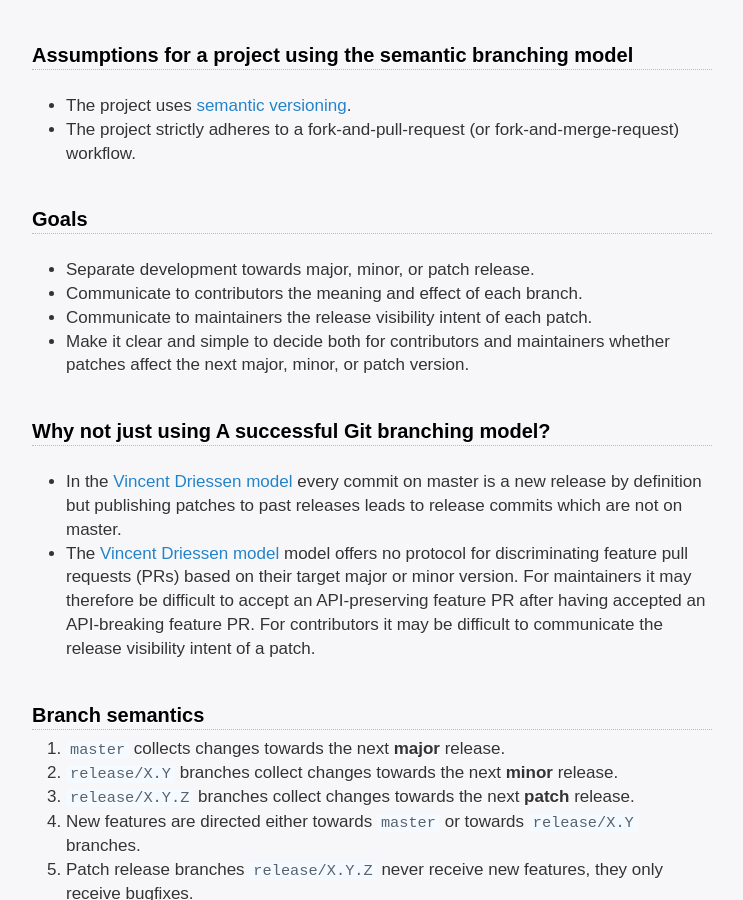
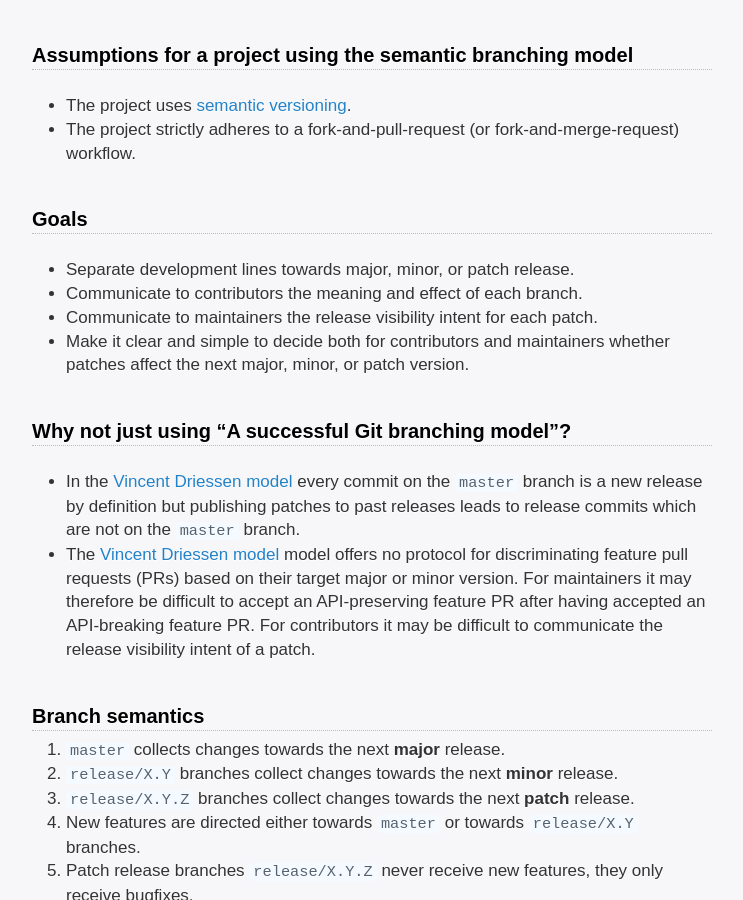
Before and after one commit to dev-cafe/branching-model, a Jekyll site: the page built from index.md, in a window 1280 px wide and 900 px high, scrolled down 1025 px. Shown: the whole window, without its empty margins (268-1011 px from the left). Built offline with Jekyll 4.4.1, drawn with Linux system fonts in a browser that asks for light colours; our own code applies the rules of GitHub Pages for plain Markdown files; some of the changed text lies outside the part shown.

Commit message:
minor language cosmetics

```diff
--- a/index.md
+++ b/index.md
@@ -31,18 +31,18 @@ Made available under the
 
 ## Goals
 
-- Separate development towards major, minor, or patch release.
+- Separate development lines towards major, minor, or patch release.
 - Communicate to contributors the meaning and effect of each branch.
-- Communicate to maintainers the release visibility intent of each patch.
+- Communicate to maintainers the release visibility intent for each patch.
 - Make it clear and simple to decide both for contributors and maintainers
   whether patches affect the next major, minor, or patch version.
 
 
-## Why not just using [A successful Git branching model](http://nvie.com/posts/a-successful-git-branching-model/)?
+## Why not just using "[A successful Git branching model](http://nvie.com/posts/a-successful-git-branching-model/)"?
 
 - In the [Vincent Driessen model](http://nvie.com/posts/a-successful-git-branching-model/)
-  every commit on master is a new release by definition but publishing patches to
-  past releases leads to release commits which are not on master.
+  every commit on the `master` branch is a new release by definition but publishing patches to
+  past releases leads to release commits which are not on the `master` branch.
 - The [Vincent Driessen model](http://nvie.com/posts/a-successful-git-branching-model/) model
   offers no protocol for discriminating feature pull requests (PRs) based on
   their target major or minor version. For maintainers it may therefore be
@@ -149,7 +149,7 @@ released versions, you need to create branches.
 ### My project does not use [semantic versioning](http://semver.org), does this model still make sense?
 
 This model probably still makes sense but you probably do not need two levels of release branches
-but probably require only one supporting each release.
+but probably require only one, supporting each release.
 
 
 ### My project does not use fork-and-pull-request workflow, does this model still make sense?
```
Also changed, not shown: other parts of index.md (+2 -2 lines).
